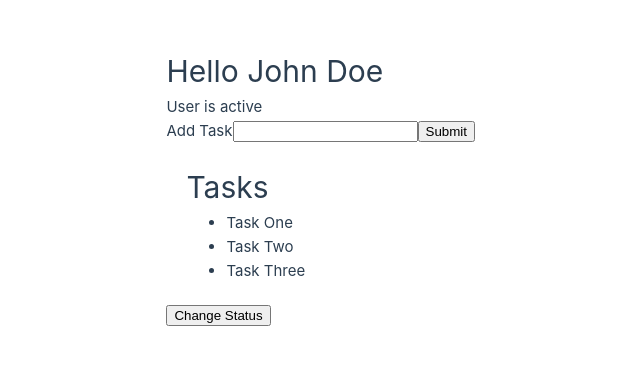
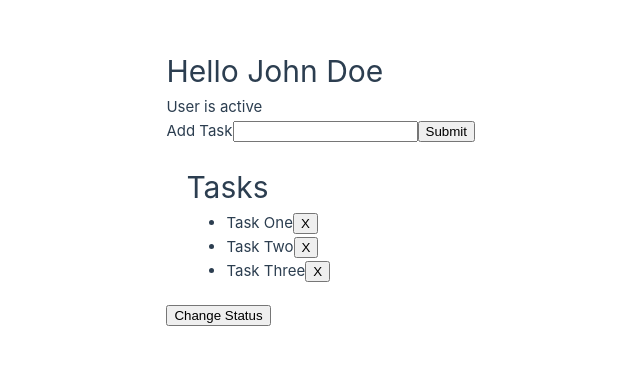
Before and after one commit to PurityKomen/my-app, a Vue app: page / in a window 1280 px wide. Shown: the part 213-578 px from the top of the page, without its empty margins (165-805 px from the left). Built offline with nearby package versions, Linux system fonts and the light colour scheme.

Commit message:
added delete task

```diff
--- a/src/App.vue
+++ b/src/App.vue
@@ -11,6 +11,10 @@ const addTask = () => {
     tasks.value.push(newTask.value)
     newTask.value = ''
   }
+}
+
+const deleteTask = (index) => {
+  tasks.value.splice(index,1)
 }
 
 const toggleStatus = () => {
@@ -43,7 +47,10 @@ const toggleStatus = () => {
     <div class="task">
       <h1>Tasks</h1>
       <ul>
-        <li v-for="task in tasks" :key="task">{{ task }}</li>
+        <li v-for="(task,index) in tasks" :key="task">
+          <span> {{ task }} </span>
+          <button @click="deleteTask(index)">X</button>
+        </li>
       </ul>
     </div>
 
```
